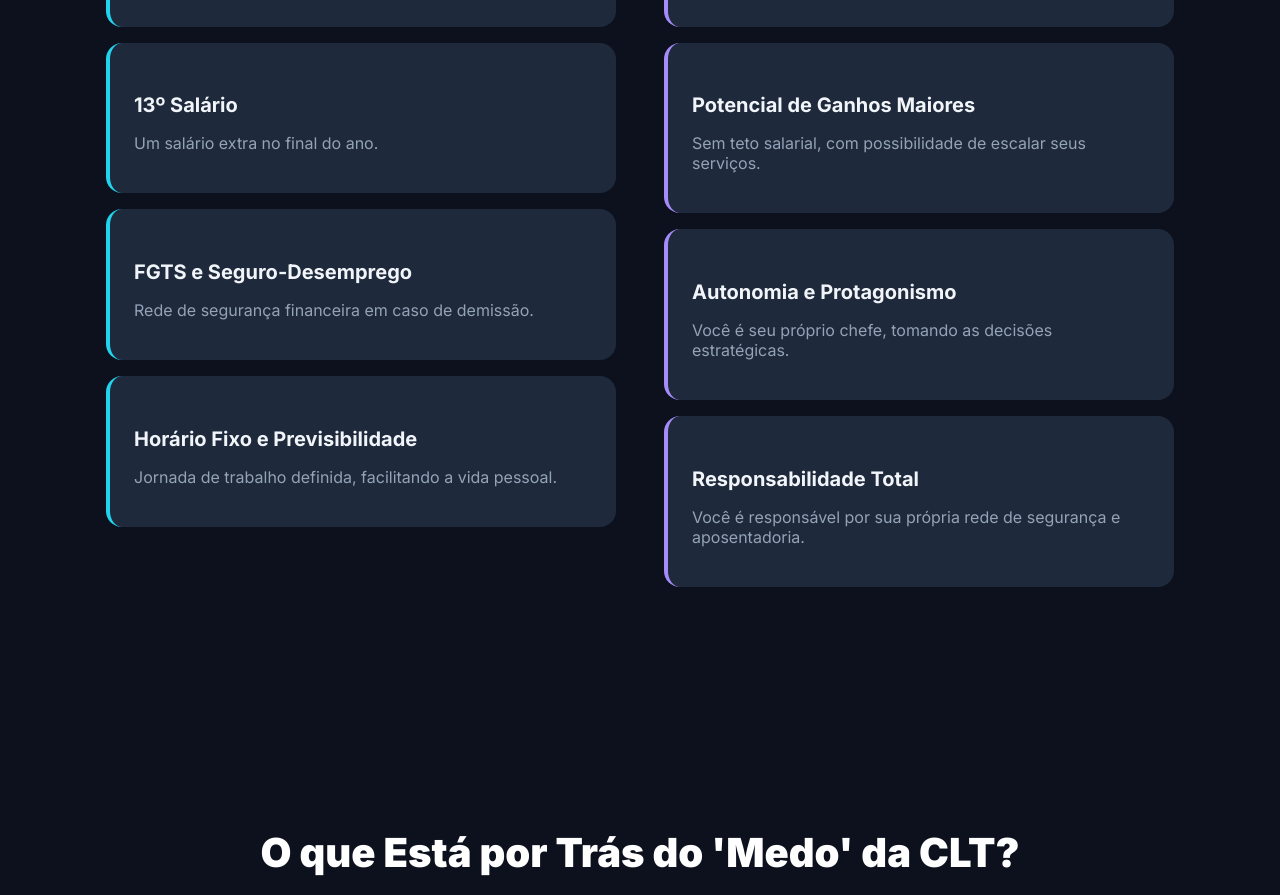
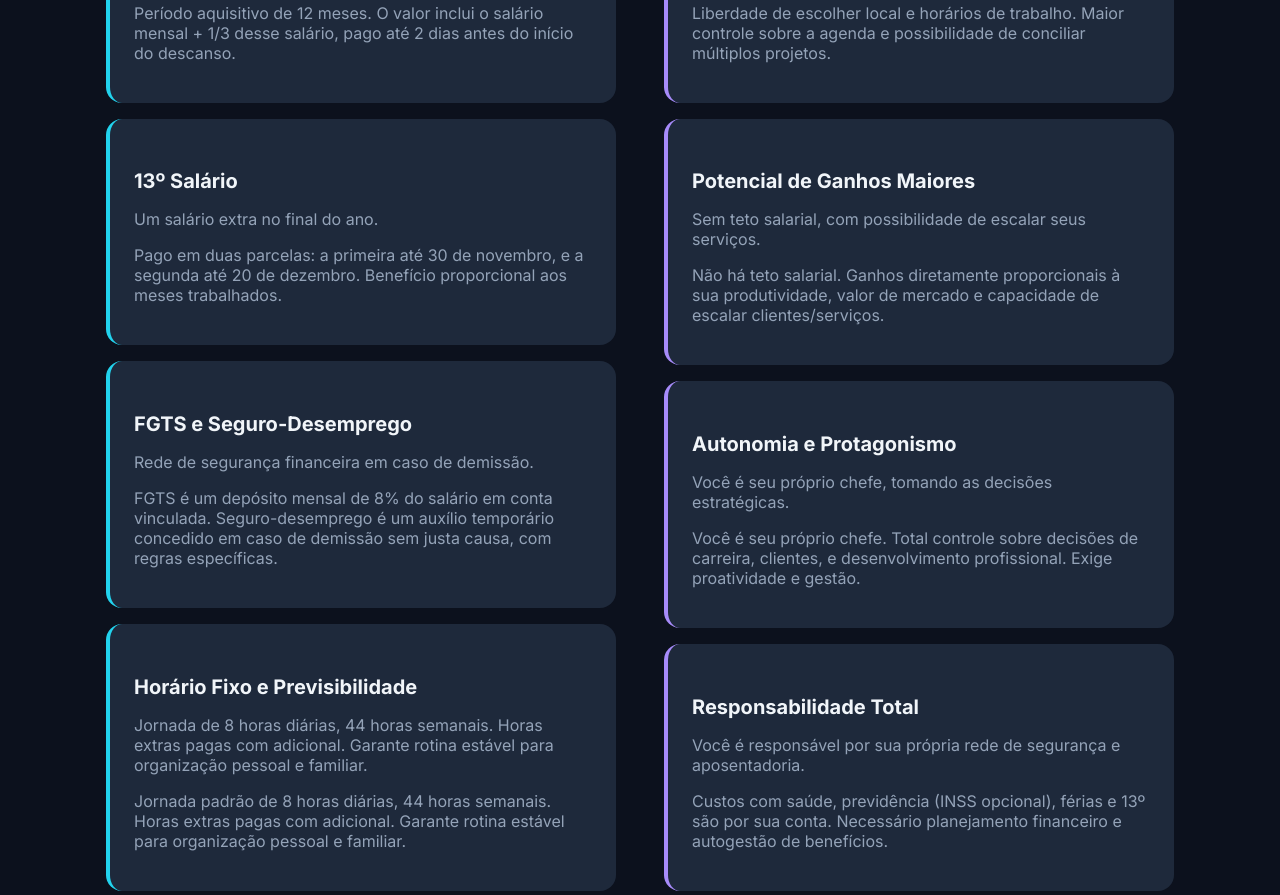
Before and after one commit to Melowwzz/Repo, a plain HTML site: page index.html in a window 1280 px wide. Shown: the part 1507-2402 px from the top of the page. Drawn offline with Linux system fonts and the light colour scheme.

Commit message:
Update index.html

```diff
--- a/index.html
+++ b/index.html
@@ -28,17 +28,65 @@
             <div class="comparativo-grid">
                 <div class="coluna-clt">
                     <h3 class="coluna-title">CLT <span class="subtext">(Segurança & Direitos)</span></h3>
-                    <div class="card-comparativo"><h4>Férias Remuneradas + 1/3</h4><p>Direito a 30 dias de descanso pagos por ano, com um adicional.</p></div>
-                    <div class="card-comparativo"><h4>13º Salário</h4><p>Um salário extra no final do ano.</p></div>
-                    <div class="card-comparativo"><h4>FGTS e Seguro-Desemprego</h4><p>Rede de segurança financeira em caso de demissão.</p></div>
-                    <div class="card-comparativo"><h4>Horário Fixo e Previsibilidade</h4><p>Jornada de trabalho definida, facilitando a vida pessoal.</p></div>
+                    <div class="card-comparativo">
+                        <h4>Férias Remuneradas + 1/3</h4>
+                        <p>Direito a 30 dias de descanso pagos por ano, com um adicional.</p>
+                        <div class="info-adicional">
+                            <p>Período aquisitivo de 12 meses. O valor inclui o salário mensal + 1/3 desse salário, pago até 2 dias antes do início do descanso.</p>
+                        </div>
+                    </div>
+                    <div class="card-comparativo">
+                        <h4>13º Salário</h4>
+                        <p>Um salário extra no final do ano.</p>
+                        <div class="info-adicional">
+                            <p>Pago em duas parcelas: a primeira até 30 de novembro, e a segunda até 20 de dezembro. Benefício proporcional aos meses trabalhados.</p>
+                        </div>
+                    </div>
+                    <div class="card-comparativo">
+                        <h4>FGTS e Seguro-Desemprego</h4>
+                        <p>Rede de segurança financeira em caso de demissão.</p>
+                        <div class="info-adicional">
+                            <p>FGTS é um depósito mensal de 8% do salário em conta vinculada. Seguro-desemprego é um auxílio temporário concedido em caso de demissão sem justa causa, com regras específicas.</p>
+                        </div>
+                    </div>
+                    <div class="card-comparativo">
+                        <h4>Horário Fixo e Previsibilidade</h4>
+                        <p>Jornada de 8 horas diárias, 44 horas semanais. Horas extras pagas com adicional. Garante rotina estável para organização pessoal e familiar.</p>
+                        <div class="info-adicional">
+                            <p>Jornada padrão de 8 horas diárias, 44 horas semanais. Horas extras pagas com adicional. Garante rotina estável para organização pessoal e familiar.</p>
+                        </div>
+                    </div>
                 </div>
                 <div class="coluna-pj">
                     <h3 class="coluna-title">PJ <span class="subtext">(Liberdade & Risco)</span></h3>
-                     <div class="card-comparativo"><h4>Flexibilidade Total</h4><p>Liberdade para definir seus próprios horários e local de trabalho.</p></div>
-                    <div class="card-comparativo"><h4>Potencial de Ganhos Maiores</h4><p>Sem teto salarial, com possibilidade de escalar seus serviços.</p></div>
-                    <div class="card-comparativo"><h4>Autonomia e Protagonismo</h4><p>Você é seu próprio chefe, tomando as decisões estratégicas.</p></div>
-                    <div class="card-comparativo"><h4>Responsabilidade Total</h4><p>Você é responsável por sua própria rede de segurança e aposentadoria.</p></div>
+                     <div class="card-comparativo">
+                        <h4>Flexibilidade Total</h4>
+                        <p>Liberdade para definir seus próprios horários e local de trabalho.</p>
+                        <div class="info-adicional">
+                            <p>Liberdade de escolher local e horários de trabalho. Maior controle sobre a agenda e possibilidade de conciliar múltiplos projetos.</p>
+                        </div>
+                    </div>
+                    <div class="card-comparativo">
+                        <h4>Potencial de Ganhos Maiores</h4>
+                        <p>Sem teto salarial, com possibilidade de escalar seus serviços.</p>
+                        <div class="info-adicional">
+                            <p>Não há teto salarial. Ganhos diretamente proporcionais à sua produtividade, valor de mercado e capacidade de escalar clientes/serviços.</p>
+                        </div>
+                    </div>
+                    <div class="card-comparativo">
+                        <h4>Autonomia e Protagonismo</h4>
+                        <p>Você é seu próprio chefe, tomando as decisões estratégicas.</p>
+                        <div class="info-adicional">
+                            <p>Você é seu próprio chefe. Total controle sobre decisões de carreira, clientes, e desenvolvimento profissional. Exige proatividade e gestão.</p>
+                        </div>
+                    </div>
+                    <div class="card-comparativo">
+                        <h4>Responsabilidade Total</h4>
+                        <p>Você é responsável por sua própria rede de segurança e aposentadoria.</p>
+                        <div class="info-adicional">
+                            <p>Custos com saúde, previdência (INSS opcional), férias e 13º são por sua conta. Necessário planejamento financeiro e autogestão de benefícios.</p>
+                        </div>
+                    </div>
                 </div>
             </div>
         </section>
@@ -106,7 +154,8 @@
             <h2 class="section-title">A Batalha dos Números: CLT vs PJ</h2>
             <p class="text-center text-lg text-gray-400 max-w-3xl mx-auto -mt-8 mb-12">Uma comparação financeira para um salário bruto de R$ 5.000,00. Veja como os números se comportam em cada modelo.</p>
             <div class="tabela-container">
-                <div class="tabela-scroll-wrapper"> <table class="tabela-financeira">
+                <div class="tabela-scroll-wrapper">
+                    <table class="tabela-financeira">
                         <thead>
                             <tr>
                                 <th>Item</th>
@@ -127,7 +176,8 @@
                             <tr class="tabela-linha font-black separador-final"><td>'Poder de Compra' Mensal Total</td><td class="text-cyan-400 text-2xl">R$ 5.571,01</td><td class="text-purple-400 text-2xl">R$ 4.700,00</td></tr>
                         </tbody>
                     </table>
-                    <span class="scroll-indicator-arrow">→</span> </div> </div>
+                </div>
+            </div>
         </section>
 
         <section id="calculadora" class="section-container">
```
